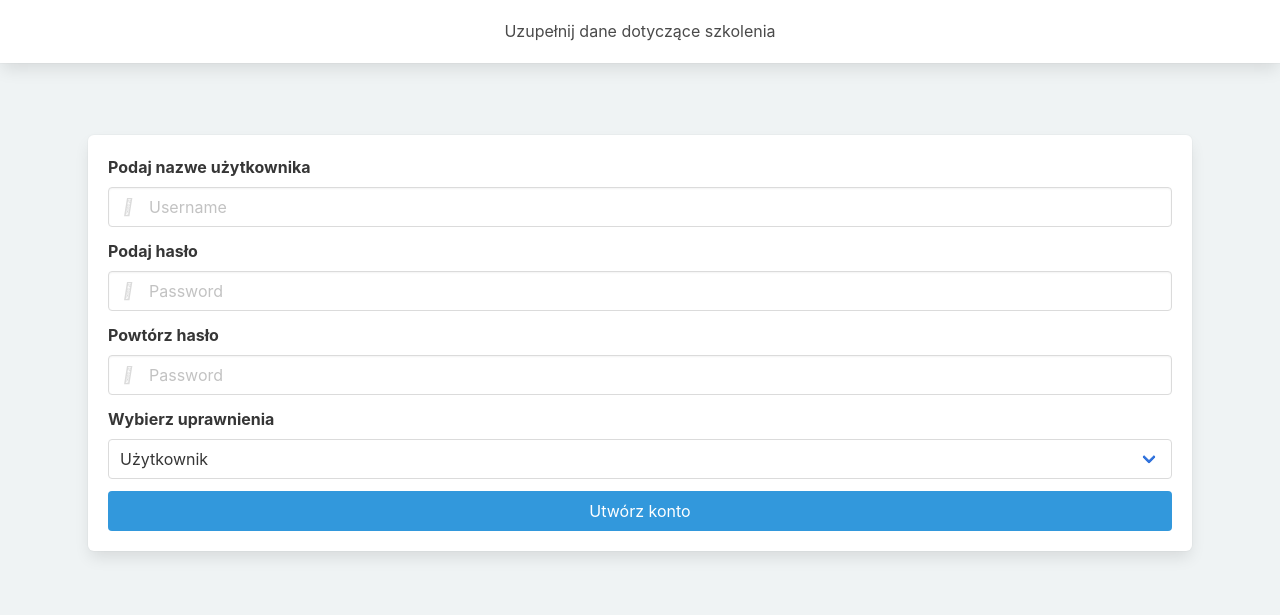
After one commit to burzamiszcz/flask-signature-app, a Flask app: page /add_user in a window 1280 px wide. The commit adds this page. Shown: the part 185-800 px from the top of the page. Run offline with Flask 2, Linux system fonts and the light colour scheme; some libraries are stand-ins or nearby versions.

Commit message:
dlaadama

```diff
--- a/docker-compose.yml
+++ b/docker-compose.yml
@@ -13,6 +13,8 @@ services:
         restart: always
         ports:
             - 11000:11000
+        volumes:
+            - /login-microservice:/login-microservice/
     # user:
     #     build:
     #         .\user-microservice
--- a/main/app.py
+++ b/main/app.py
@@ -41,7 +41,6 @@ def make_trans_bg(path):
     img.putdata(newData)
     img.save(path, "PNG")
 
-
 def itm_training(name_surname, path):
     make_trans_bg(f'./static/training_lists_signed/signatures/{name_surname}.png')
     signature = Image(f'./static/training_lists_signed/signatures/{name_surname}.png')
@@ -78,7 +77,6 @@ def make_training(title, teacher, time, date, agenda):
     workbook.save(f"./static/training_lists_empty/{title}.xlsx")
     xlsx2pdf(f"./static/training_lists_empty/{title}.xlsx",
             f"./static/pdf_trainings/{title}.pdf")
-
 
 def group_read(path):
     sheet = pd.read_excel(path)
@@ -143,17 +141,6 @@ def before_request():
         g.training_select = session['training_select']
     else:
         g.training_select = None
-
-
-# @app.before_request
-# def before_request():
-#     if 'credential' in session:
-#         g.credential = session['credential']
-#         g.id = session['id']
-#         g.username = session['username']
-#     else:
-#         g.credential = None
-
 
 @app.route('/', methods=['GET', 'POST'])
 def login():
@@ -264,9 +251,30 @@ def signature():
         f.write(imgdata)
     return "Hello" #json.dumps({'status':'OK','data': signature_string})
 
-if __name__ == '__main__':
-    app.run(host="0.0.0.0")
+@app.route('/add_user', methods=['GET', 'POST'])
+def menu_add_user():
 
+    if request.method == 'POST':
+        username = request.form['username_add'].lower()
+        password = request.form['password_add']
+        password2 = request.form['password_add2']
+        credential = request.form['credentials_select']
+        if credential == 'Użytkownik':
+            credential = 'user'
+        elif credential == 'Administrator':
+            credential = 'admin'
+        elif credential == 'Operator':
+            credential = 'operator'
+
+        if password != password2:
+            flash("Hasła nie są jednakowe")
+        else:
+            response = requests.post("http://login:11000/new_user", json = {"username": username, "password": password, "credential": credential})
+            if response.json()['status'] == "exist":
+                flash("Taki użytkownik już istnieje")
+            if response.json()['status'] == "created":
+                flash("Pomyślnie utworzono użytkownika")
+    return render_template('add_user.html')
 
 
 if __name__ == '__main__':
--- a/main/templates/add_training.html
+++ b/main/templates/add_training.html
@@ -41,6 +41,7 @@
                                         <li><a href="/main">Przeprowadź szkolenie</a></li>
                                         <li><a href="/groups">Grupy szkoleniowe</a></li>
                                         <li class="is-active"><a href="/add_training">Dodaj szkolenie</a></li>
+                                        <li><a href="/add_user">Dodaj użytkownika</a></li>
                                     </ul>
                                 </div>
                             </div>
--- /dev/null
+++ b/main/templates/add_user.html
@@ -0,0 +1,146 @@
+<!DOCTYPE html>
+<html>
+    <head>
+        <meta charset="utf-8">
+        <meta http-equiv="X-UA-Compatible" content="IE=edge">
+        <meta name="viewport" content="width=device-width, initial-scale=1">
+        <title>Aplikacja szkoleniowa BOSCH</title>
+        <link rel="shortcut icon" href="{{ url_for('static', filename='images/icon.jpg') }}" type="image/x-icon">
+        <link rel="stylesheet" href="https://maxcdn.bootstrapcdn.com/font-awesome/4.7.0/css/font-awesome.min.css">
+        <link href="https://fonts.googleapis.com/css?family=Open+Sans" rel="stylesheet">
+        <!-- Bulma Version 0.9.0-->
+        <!-- <link rel="stylesheet" href="https://unpkg.com/bulma@0.9.0/css/bulma.min.css" /> -->
+        <link rel="stylesheet" href="{{ url_for('static', filename='css/bulma.min.css') }}" />
+
+        <link rel="stylesheet" type="text/css" href="{{ url_for('static', filename='css/hero.css') }}">
+        <!-- <link rel="stylesheet" href="https://unpkg.com/bulma-modal-fx/dist/css/modal-fx.min.css" /> -->
+        <link rel="stylesheet" href="{{ url_for('static', filename='css/modal-fx.min.css') }}" />
+        <link rel="stylesheet" href="{{ url_for('static', filename='css/jquery-ui.css') }}">
+        <script src="{{ url_for('static', filename='js/jquery-1.12.4.js') }}"></script>
+        <script src="{{ url_for('static', filename='js/jquery-ui.js') }}"></script>
+    </head>
+    <body>
+        <section class="hero is-info is-bold">
+            <div class="hero-head">
+                <nav class="navbar">
+                    <div class="container">
+                        <div class="navbar-brand">
+                            <a class="navbar-item" href="../">
+                                <img src="static/images/logo.png" alt="Logo">
+                            </a>
+                            <span class="navbar-burger burger" data-target="navbarMenu">
+                                <span></span>
+                                <span></span>
+                                <span></span>
+                            </span>
+                        </div>
+                        <div id="navbarMenu" class="navbar-menu">
+                            <div class="navbar-end">
+                                <div class="tabs is-right">
+                                    <ul>
+                                        <li><a href="/main">Przeprowadź szkolenie</a></li>
+                                        <li><a href="/groups">Grupy szkoleniowe</a></li>
+                                        <li><a href="/add_training">Dodaj szkolenie</a></li>
+                                        <li class="is-active"><a href="/add_user">Dodaj użytkownika</a></li>
+                                    </ul>
+                                </div>
+                            </div>
+                        </div>
+                    </div>
+                </nav>
+            </div>
+            <div class="hero-body">
+                <div class="container has-text-centered">
+                    <h1 class="title">
+                    Aplikacja szkoleniowa
+                    </h1>
+                </div>
+            </div>
+        </section>
+        <div class="box cta">
+            <p class="has-text-centered">
+             Uzupełnij dane dotyczące szkolenia
+            </p>
+        </div>
+        <form method="POST", enctype = "multipart/form-data">
+            <div class="container section">
+
+                <div class="box main">
+                    <form method="POST">
+                        <div class="field">
+                            <label class="label">Podaj nazwe użytkownika</label>
+                            <div class="control has-icons-left">
+                                <input class="input" type="text" name="username_add" placeholder="Username">
+                                <span class="icon is-small is-left">
+                        <i class="fas fa-user"></i>
+                      </span>
+                            </div>
+                        </div>
+                        <div class="field">
+                            <label class="label">Podaj hasło</label>
+                            <p class="control has-icons-left">
+                                <input class="input" type="text" name="password_add" placeholder="Password">
+                                <span class="icon is-small is-left">
+                        <i class="fas fa-lock"></i>
+                      </span>
+                            </p>
+                        </div>
+
+                        <div class="field ">
+                            <label class="label">Powtórz hasło</label>
+                            <p class="control has-icons-left">
+                                <input class="input" type="text" name="password_add2" placeholder="Password">
+                                <span class="icon is-small is-left">
+                        <i class="fas fa-lock"></i>
+                      </span>
+                            </p>
+                        </div>
+
+                        <div class="field is-fullwidth">
+                            <label class="label">Wybierz uprawnienia</label>
+                            <div class="select is-fullwidth">
+                                <select name="credentials_select">
+                        <option>Użytkownik</option>
+                        <option>Operator</option>
+                        <option>Administrator</option>
+                      </select>
+                            </div>
+                        </div>
+
+                        <!-- <div class="field is-fullwidth">
+                            <label class="label">Wybierz obszar</label>
+                            <div class="select is-fullwidth">
+                                <select name="credentials_select">
+                        <option>obszar nr. 1</option>
+                        <option>obszar nr. 2</option>
+                        <option>obszar nr. 3</option>
+                      </select>
+                            </div>
+                        </div> -->
+
+                        <div class="field">
+                            <p class="control">
+                                <button type="submit" class="button is-info is-fullwidth">
+                        Utwórz konto
+                      </button>
+                            </p>
+                        </div>
+                    </form>
+
+
+                </div>
+
+                {% with messages = get_flashed_messages() %} {% if messages %} {% for msg in messages %} {% if msg == "Taki użytkownik już istnieje"%}
+                <div class="notification is-danger is-light has-text-centered">{{msg}}</div>
+                {% endif %} {% if msg == "Hasła nie są jednakowe"%}
+                <div class="notification is-danger is-light has-text-centered">{{msg}}</div>
+                {% endif %} {% if msg == "Pomyślnie utworzono użytkownika"%}
+                <div class="notification is-success is-light has-text-centered">{{msg}}</div>
+                {% endif %}
+                {% endfor %} {% endif %} {% endwith %}
+
+
+
+            </div>
+    </body>
+</html>
--- a/main/templates/groups.html
+++ b/main/templates/groups.html
@@ -42,6 +42,7 @@
                                         <li><a href="/main">Przeprowadź szkolenie</a></li>
                                         <li class="is-active"><a href="/groups">Grupy szkoleniowe</a></li>
                                         <li><a href="/add_training">Dodaj szkolenie</a></li>
+                                        <li><a href="/add_user">Dodaj użytkownika</a></li>
                                     </ul>
                                 </div>
                             </div>
--- a/main/templates/main.html
+++ b/main/templates/main.html
@@ -38,6 +38,7 @@
                                         <li class="is-active"><a href="/main">Przeprowadź szkolenie</a></li>
                                         <li><a href="/groups">Grupy szkoleniowe</a></li>
                                         <li><a href="/add_training">Dodaj szkolenie</a></li>
+                                        <li><a href="/add_user">Dodaj użytkownika</a></li>
                                     </ul>
                                 </div>
                             </div>
--- a/main/templates/training.html
+++ b/main/templates/training.html
@@ -56,6 +56,7 @@
                                         <li class="is-active"><a href="/main">Przeprowadź szkolenie</a></li>
                                         <li><a href="/groups">Grupy szkoleniowe</a></li>
                                         <li><a href="/add_training">Dodaj szkolenie</a></li>
+                                        <li><a href="/add_user">Dodaj użytkownika</a></li>
                                     </ul>
                                 </div>
                             </div>
```
Also changed, not shown: login-microservice/app.py (+25 -1 lines).
